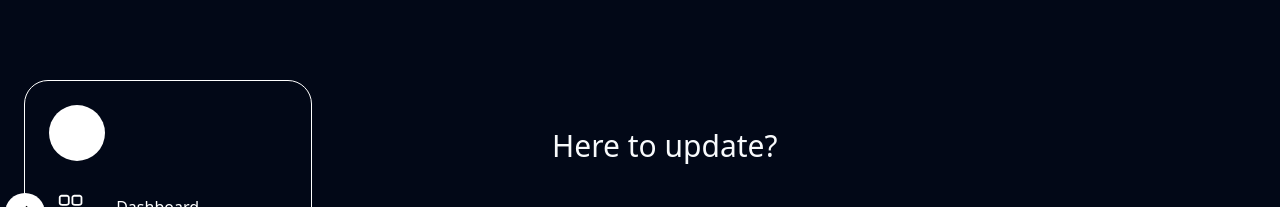
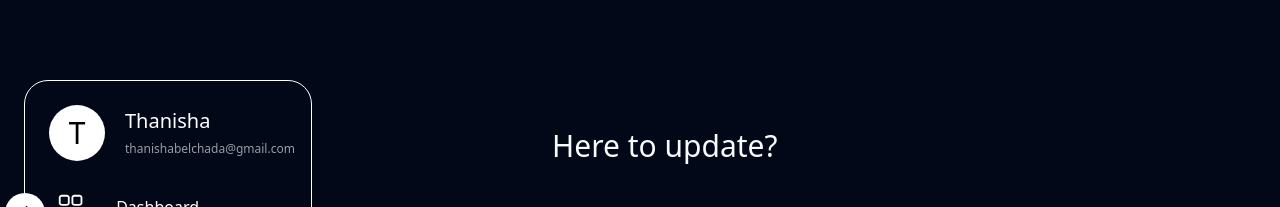
Before and after one commit to Thanisha23/PayBuddy, a React (Vite) app in the folder frontend/: page /myprofile in a window 1280 px wide. Shown: the top 207 px of the page. Built offline with nearby package versions, Linux system fonts and the light colour scheme; no server answers.

Commit message:
fix:error loading user profile

```diff
--- a/frontend/src/components/UserProfile.tsx
+++ b/frontend/src/components/UserProfile.tsx
@@ -6,8 +6,8 @@ interface UserProfileProps {
 
   }
   const UserProfile: React.FC<UserProfileProps> = ({toggle}) => {
-    const [fname,setFname] = useState("");
-    const [username,setUsername] = useState("");
+    const [fname,setFname] = useState("Thanisha");
+    const [username,setUsername] = useState("thanishabelchada@gmail.com");
 
     useEffect(()=>{
       async function fetchProfile(){
--- a/frontend/src/pages/MyProfile.tsx
+++ b/frontend/src/pages/MyProfile.tsx
@@ -4,11 +4,28 @@ import { useState,useEffect } from "react";
 import Navbar from "@/components/Navbar";
 import axiosInstance from "@/lib/axiosInstance";
 const MyProfile = () => {
-    const [fname,setFname] = useState("");
-    const [lname,setLname] = useState("");
-    const [username,setUsername] = useState("");
+    const [fname,setFname] = useState("Thanisha");
+    const [lname,setLname] = useState("Belchada");
+    const [username,setUsername] = useState("thanishabelchada@gmail.com");
     const [isSmallScreen,setIsSmallScreen] = useState(window.innerWidth<=600);
 
+
+    useEffect(()=>{
+      async function fetchProfile(){
+        try {
+          const response = await axiosInstance.get("/account/userProfile");
+          setFname(response.data.firstName);
+          console.log(fname);
+          setLname(response.data.lastName);
+          console.log(lname);
+          setUsername(response.data.username);
+          console.log(username);
+        } catch (error) {
+          console.log(error);
+        }
+      }
+      fetchProfile();
+    },[])
 
     useEffect(()=>{
         const handleResize = () => {
@@ -22,22 +39,6 @@ const MyProfile = () => {
       },[]);
 
 
-      useEffect(()=>{
-        async function fetchProfile(){
-          try {
-            const response = await axiosInstance.get("/account/userProfile");
-            setFname(response.data.firstName);
-            console.log(fname);
-            setLname(response.data.lastName);
-            console.log(lname);
-            setUsername(response.data.username);
-            console.log(username);
-          } catch (error) {
-            console.log(error);
-          }
-        }
-        fetchProfile();
-      },[])
   return (
     <div className="relative">
 
```
